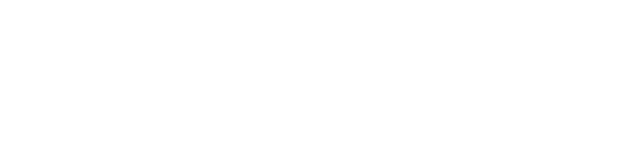
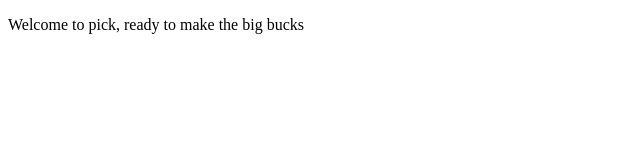
Before and after one commit to jaredhuffer1/pick3Data, a plain HTML site: page index.html in a window 1280 px wide. Shown: the whole page, without its empty margins (0-640 px from the left). Drawn offline with Linux system fonts and the light colour scheme.

Commit message:
just a joke

```diff
--- a/index.html
+++ b/index.html
@@ -4,9 +4,9 @@
     <meta charset="UTF-8">
     <meta http-equiv="X-UA-Compatible" content="IE=edge">
     <meta name="viewport" content="width=device-width, initial-scale=1.0">
-    <title>Document</title>
+    <title>pick3Data</title>
 </head>
 <body>
-
+   <p>Welcome to pick, ready to make the big bucks</p>
 </body>
 </html>
```
